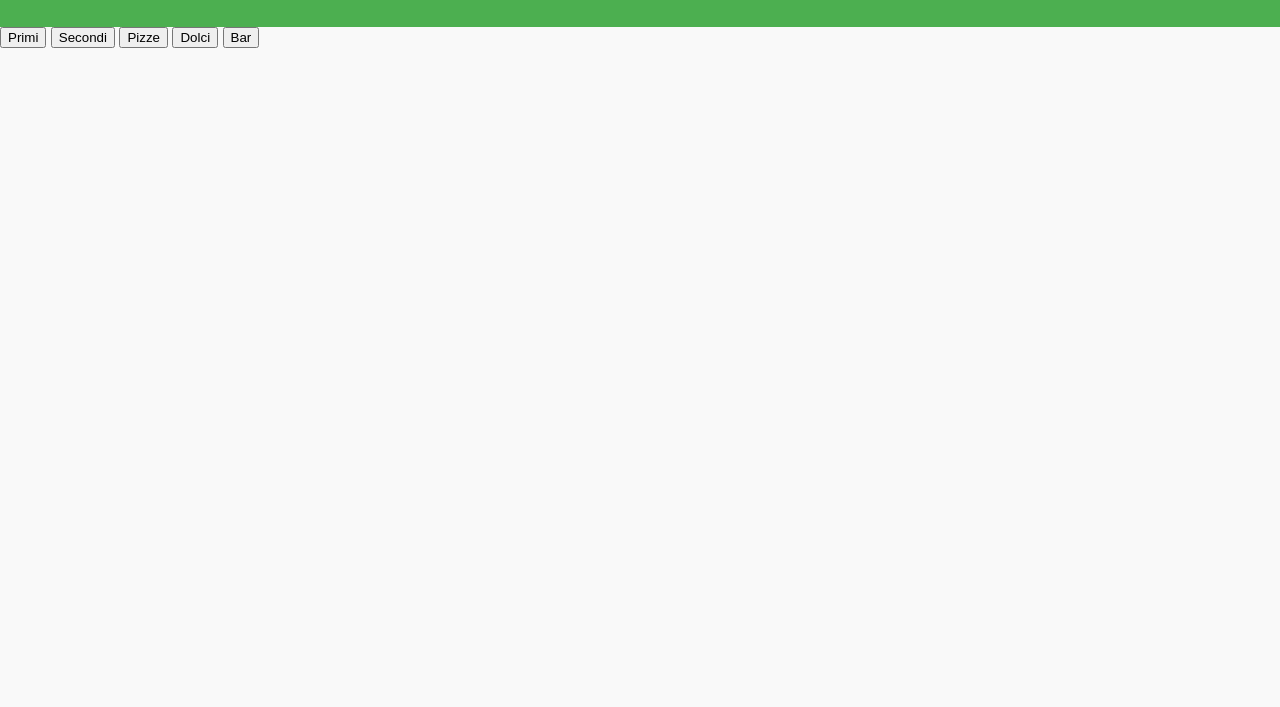
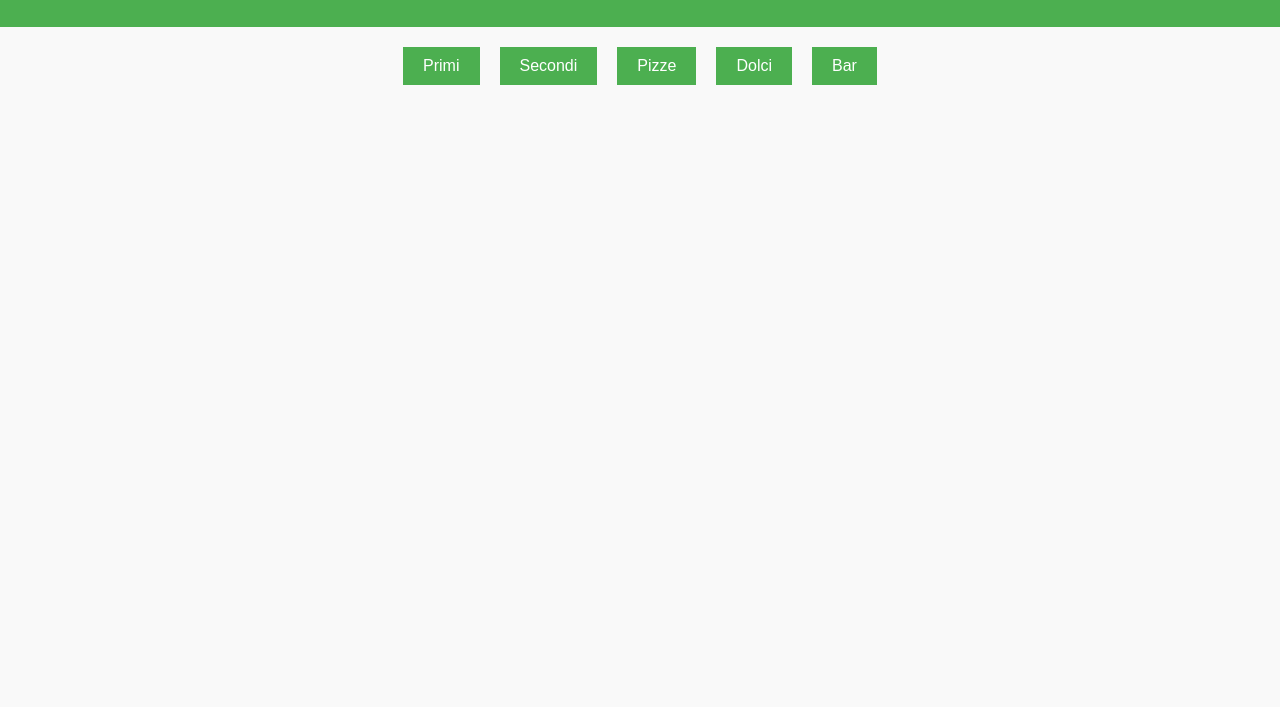
Before and after one commit to Bovo00/my_digital_men-, a plain HTML site: page index.html in a window 1280 px wide. Shown: the part 93-800 px from the top of the page. Drawn offline with Linux system fonts and the light colour scheme.

Commit message:
Update styles.css

```diff
--- a/styles.css
+++ b/styles.css
@@ -15,12 +15,33 @@ header {
     text-align: center;
 }
 
-main {
+.menu-buttons {
+    display: flex;
+    justify-content: center;
+    margin: 20px 0;
+}
+
+.menu-buttons button {
+    background-color: #4CAF50;
+    color: white;
+    border: none;
+    padding: 10px 20px;
+    margin: 0 10px;
+    cursor: pointer;
+    font-size: 16px;
+    transition: background-color 0.3s ease;
+}
+
+.menu-buttons button:hover {
+    background-color: #45a049;
+}
+
+#menu-content {
     padding: 20px;
 }
 
 .menu-section {
-    margin-bottom: 20px;
+    margin-bottom: 30px;
 }
 
 .menu-item {
```
